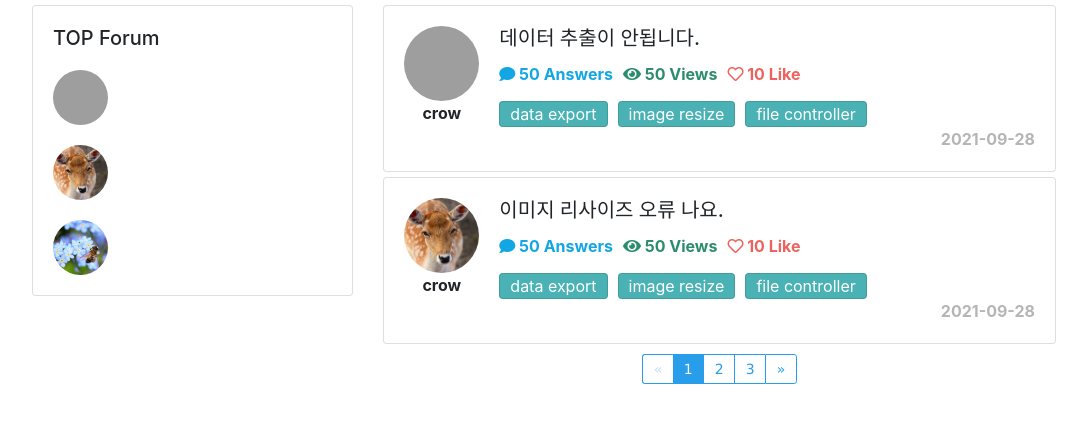
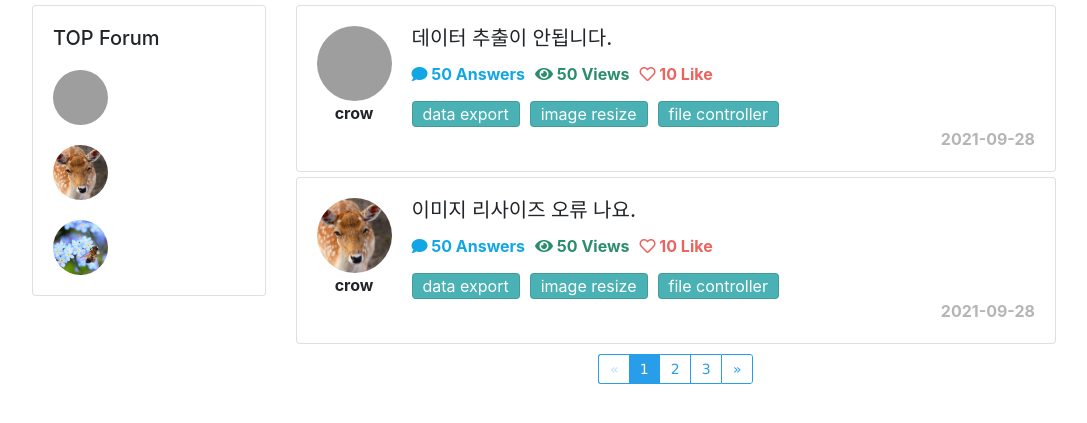
Before and after one commit to JuTiger-Lee/file-world-web, a Node project: template views/forum/list.ejs in a window 1280 px wide. Shown: the part 56-479 px from the top of the page, without its empty margins (96-1183 px from the left). Run offline with Node 20 templates, Linux system fonts and the light colour scheme; the template is opened without the code that fills it, so the values that code supplies are empty; some libraries are stand-ins or nearby versions; grey boxes are pictures that could not be loaded.

Commit message:
fix: grid 수정

```diff
--- a/views/forum/list.ejs
+++ b/views/forum/list.ejs
@@ -2,7 +2,7 @@
     <link rel="stylesheet" href="../static/css/forum/list.css">
     <div id="forum-list-box">
         <div class="forum-post-list-box row">
-            <div class="col-md-4">
+            <div class="col-md-3">
                 <div class="card">
                     <div class="forum-top-list card-body">
                         <h5 class="card-title">TOP Forum</h5>
@@ -30,7 +30,7 @@
                     </div>
                 </div>
             </div>
-            <div class="col-md-8">
+            <div class="col-md-9">
                 <div class="card">
                     <div class="card-body" style="display: flex;">
                         <div class="forum-user-profile-box">
```
